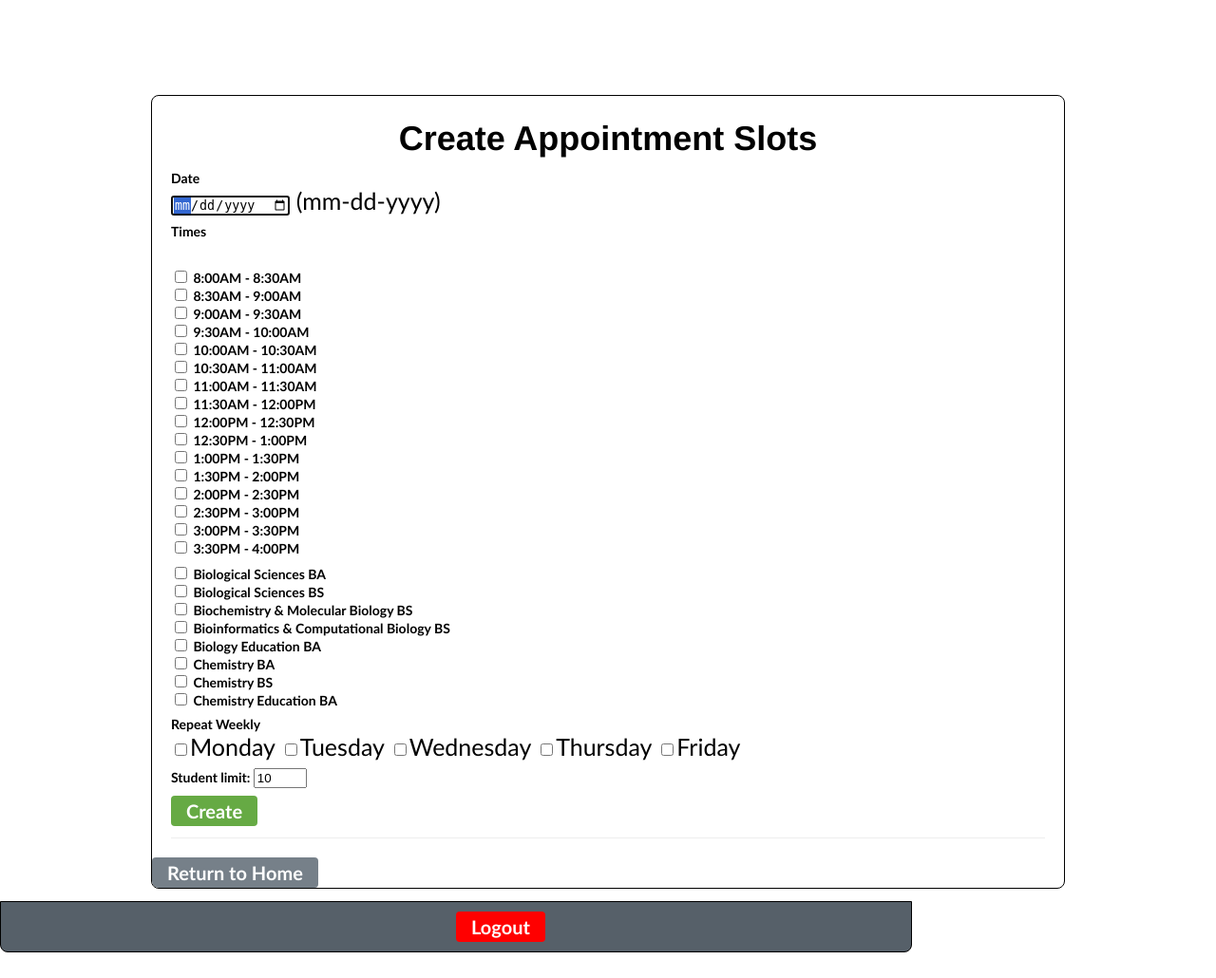
After one commit to RobRoseKnows/cs331-project, a PHP site: page /createAppointment.php in a window 1280 px wide. The commit adds this page. Shown: the whole page at 95% size. Run offline with PHP 8.4, Linux system fonts and the light colour scheme.

Commit message:
Centralized major/time lists and worked on scheduling
- Worked on the scheduling portion of the app
- I'm pretty sure that the class in ResultsQuery.php is complete.
- [ ] I need to make everything appear on the results page.
- [ ] I need to make sure the findAppointment.php page is finding what it
  needs to find.
- Moved the repeating checkboxes to centralized files.
- Just realized those files are called DrodDown so I'll need to rename
  them.
- I don't think I replaced all the checkboxes on pages that use them.
- [ ] Need to restructure appointment creation so it all happens on one
  page.

```diff
--- /dev/null
+++ b/createAppointment.php
@@ -0,0 +1,65 @@
+<?php
+
+$title = "Schedule Group";
+require("./header.php");
+
+?>
+<div id="login">
+    <div id="form">
+        <div class="top">
+            <h1>Create Appointment Slots</h1>
+
+            <form action="processGroupApp.php" method="post" name="Confirm">
+                <div class="field">
+                    <label for="Date">Date</label>
+
+
+                    <input id="Date" type="date" name="Date" placeholder="mm-dd-yyyy" min="2016-10-15" max="2017-6-30" required autofocus> (mm-dd-yyyy)
+                </div>
+
+                <div class="field">
+                    <label for="Time">Times</label><br>
+
+                    <!--all possible time slots-->
+
+                    <?php include("includes/timeDropDown.php"); // This is so we can keep all of the drop down values coordinated.?>
+
+                </div>
+
+                <div class="field">
+
+                    <?php include("includes/majorsDropDown.php"); // This keeps all the dropdown values coordinated ?>
+
+                </div>
+
+                <div class="field">
+                    <!--repeat amounts-->
+                    <label for="Repeat">Repeat Weekly</label>
+                    <input type="checkbox" name="repeat[]" value="Monday">Monday
+                    <input type="checkbox" name="repeat[]" value="Tuesday">Tuesday
+                    <input type="checkbox" name="repeat[]" value="Wednesday">Wednesday
+                    <input type="checkbox" name="repeat[]" value="Thursday">Thursday
+                    <input type="checkbox" name="repeat[]" value="Friday">Friday
+                </div>
+
+
+                <div class="field">
+                    <label>Student limit:
+                        <input type="number" id="studentLimit" name="studentLimit" min="1" max="10" value="10" />
+                    </label>
+                </div>
+
+                <div class="nextButton">
+                    <input type="submit" name="next" class="button large go" value="Create">
+                </div>
+            </form>
+        </div>
+    </div>
+
+    <form method="link" action="advisorHome.php" name="home">
+        <input type="submit" name="next" class="button large" value="Return to Home">
+    </form>
+</div>
+<?php
+require("./footer.php");
+?>
--- a/header.php
+++ b/header.php
@@ -4,8 +4,8 @@ session_start();
 $debug = true;
 
 // You have to initialize Common on your own.
-include('includes/CommonMethods.php');
-include('includes/CommonVariables.php');
+include_once('includes/CommonMethods.php');
+include_once('includes/CommonVariables.php');
 
 if($title == null) {
   $title = "Student Advising Scheduler";
--- /dev/null
+++ b/includes/majorsDropDown.php
@@ -0,0 +1,18 @@
+<?php
+/**
+ * Created by PhpStorm.
+ * User: Robert
+ * Date: 10/24/2016
+ * Time: 5:14 PM
+ */
+
+?>
+
+<label><input type="checkbox" name="major[]" value="Bio_Sci_BA" > Biological Sciences BA</label>
+<label><input type="checkbox" name="major[]" value="Bio_Sci_BS" > Biological Sciences BS</label>
+<label><input type="checkbox" name="major[]" value="Biochem_BS" > Biochemistry &amp; Molecular Biology BS</label>
+<label><input type="checkbox" name="major[]" value="Bioinfo_BS" > Bioinformatics &amp; Computational Biology BS</label>
+<label><input type="checkbox" name="major[]" value="Bio_Edu_BA" > Biology Education BA</label>
+<label><input type="checkbox" name="major[]" value="Chem_BA" > Chemistry BA</label>
+<label><input type="checkbox" name="major[]" value="Chem_BS" > Chemistry BS</label>
+<label><input type="checkbox" name="major[]" value="Chem_Edu_BA"> Chemistry Education BA</label>
--- /dev/null
+++ b/includes/timeDropDown.php
@@ -0,0 +1,16 @@
+<label><input type="checkbox" name="time[]" value="0800"> 8:00AM - 8:30AM </label>
+<label><input type="checkbox" name="time[]" value="0830"> 8:30AM - 9:00AM </label>
+<label><input type="checkbox" name="time[]" value="0900"> 9:00AM - 9:30AM </label>
+<label><input type="checkbox" name="time[]" value="0930"> 9:30AM - 10:00AM </label>
+<label><input type="checkbox" name="time[]" value="1000"> 10:00AM - 10:30AM </label>
+<label><input type="checkbox" name="time[]" value="1030"> 10:30AM - 11:00AM </label>
+<label><input type="checkbox" name="time[]" value="1100"> 11:00AM - 11:30AM </label>
+<label><input type="checkbox" name="time[]" value="1130"> 11:30AM - 12:00PM </label>
+<label><input type="checkbox" name="time[]" value="1200"> 12:00PM - 12:30PM </label>
+<label><input type="checkbox" name="time[]" value="1230"> 12:30PM - 1:00PM </label>
+<label><input type="checkbox" name="time[]" value="1300"> 1:00PM - 1:30PM </label>
+<label><input type="checkbox" name="time[]" value="1330"> 1:30PM - 2:00PM </label>
+<label><input type="checkbox" name="time[]" value="1400"> 2:00PM - 2:30PM </label>
+<label><input type="checkbox" name="time[]" value="1430"> 2:30PM - 3:00PM </label>
+<label><input type="checkbox" name="time[]" value="1500"> 3:00PM - 3:30PM </label>
+<label><input type="checkbox" name="time[]" value="1530"> 3:30PM - 4:00PM </label>
```
Also changed, not shown: appointmentSignUp.php (+9 -1 lines), editStudentInfo.php (+6 -12 lines), includes/ResultsQuery.php (added, +97 -0 lines), includes/majorsSelect.php (added, +10 -0 lines), results.php (added, +28 -0 lines), scheduleGroup.php (+11 -41 lines).
